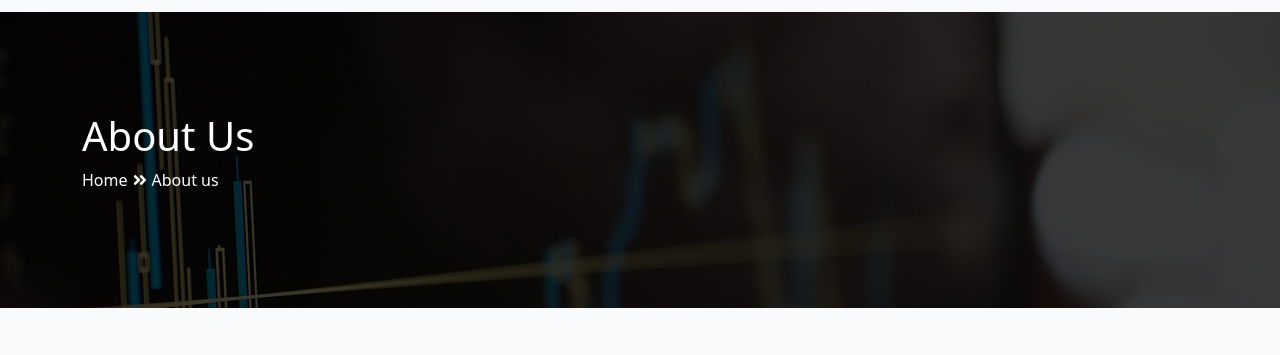
After one commit to akkushwaha7834/ya-prime, a PHP site: page /about-us.php in a window 1280 px wide. The commit adds this page. Shown: the part 264-619 px from the top of the page. Run offline with PHP 8.4, Linux system fonts and the light colour scheme; some libraries are stand-ins or nearby versions.

Commit message:
about us pages started

```diff
--- /dev/null
+++ b/about-us.php
@@ -0,0 +1,18 @@
+<?php include_once('./include/header.php') ?>
+
+<section class="banner">
+	<div class="container">
+		<div class="row">
+			<div class="col-md-12">
+				<h1>About Us</h1>
+				<div class="breadcrumb">
+					<a href="index.php">Home</a>
+					<span class="fa fa-angle-double-right"></span>
+					<span class="current">About us</span>
+				</div>
+			</div>
+		</div>
+	</div>
+</section>
+
+<?php include_once('./include/footer.php') ?>
--- a/css/style.css
+++ b/css/style.css
@@ -630,3 +630,17 @@ line-height: 24px
 .why_dm{
     padding: 100px 0;
 }
+.banner{
+    background-image: url(../images/banner.png);
+    background-position: center center;
+    background-repeat: no-repeat;
+    background-attachment: scroll;
+    background-color: #ffffff;
+    padding: 100px 0;
+    color: #fff;
+}
+.breadcrumb{display: flex; align-items: center;}
+.breadcrumb a{color: #fff; margin-right: 5px;}
+.breadcrumb svg {
+    margin-right: 5px;
+}
```
Also changed, not shown: index.php (+36 -1 lines), images/banner.png (added).
